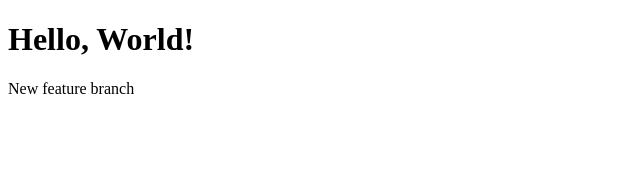
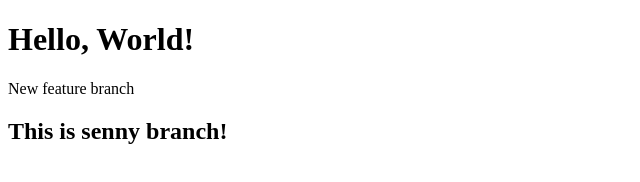
Before and after one commit to senny-matrix/lecture1, a plain HTML site: page index.html in a window 1280 px wide. Shown: the whole page, without its empty margins (0-640 px from the left). Drawn offline with Linux system fonts and the light colour scheme.

Commit message:
This is initial commit for Senny branch

```diff
--- a/index.html
+++ b/index.html
@@ -7,5 +7,6 @@
 <body>
     <h1>Hello, World!</h1>
     <p>New feature branch</p>
+    <h2>This is senny branch!</h2>
 </body>
 </html>
```
